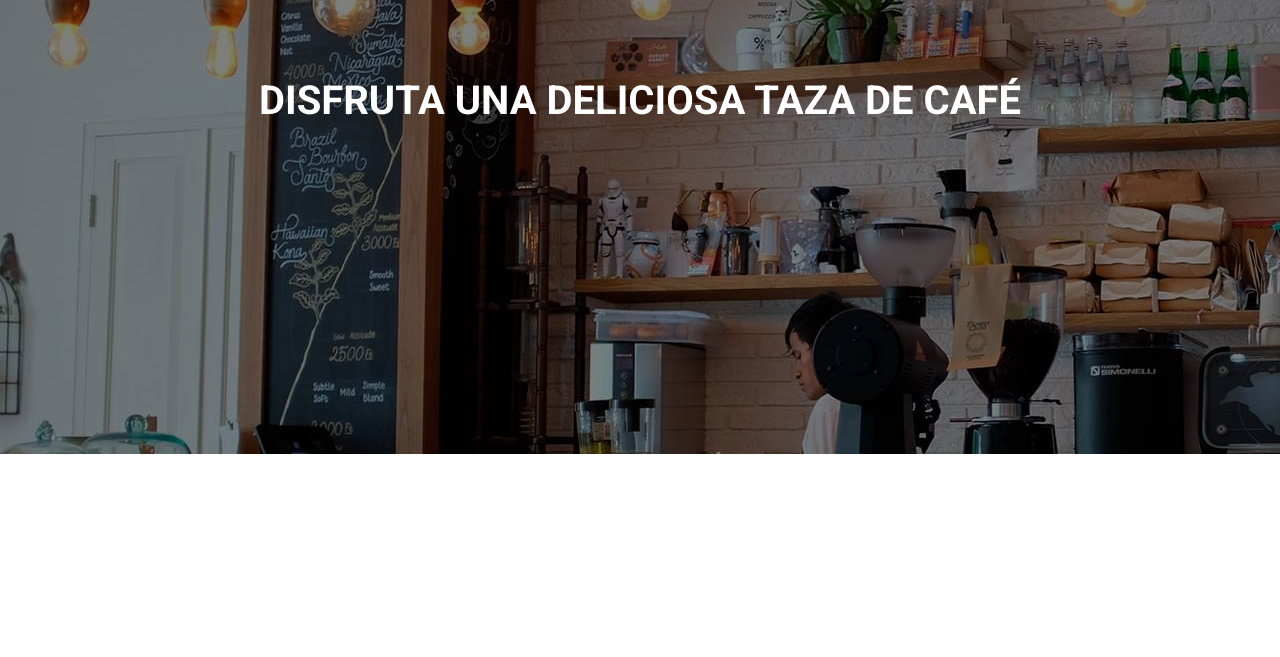
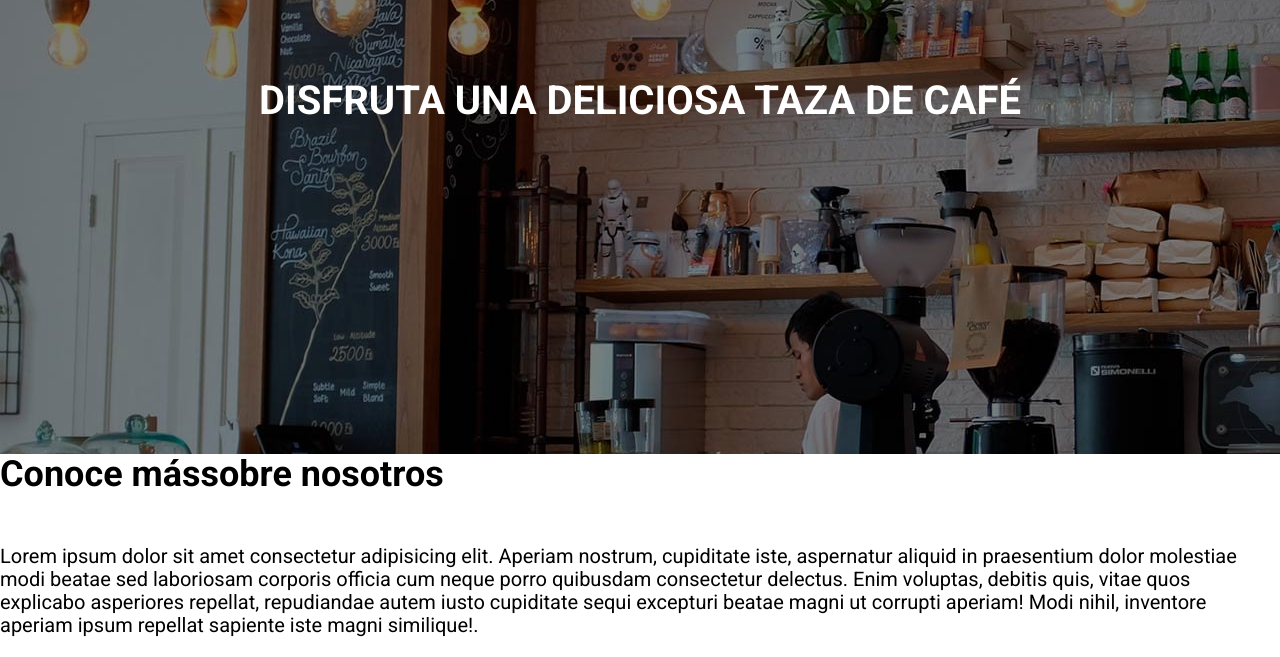
Before and after one commit to AldaMayorgaDev/05-Cafeter-a, a website: page index.html in a window 1280 px wide. Shown: the part 246-903 px from the top of the page. Before the commit the page ends 800 px from the top, so only its background shows below. Drawn offline with Linux system fonts and the light colour scheme.

Commit message:
Se agrega estructura y contendio a seccion main

```diff
--- a/index.html
+++ b/index.html
@@ -28,6 +28,16 @@
                 <h1 class="header__heading">Disfruta una deliciosa taza de café</h1>
             </div>
         </div>
-    </header>
+    </header> <!-- Fin Header -->
+
+    <main class="principal__contenedor principal__contenido">
+        <h2 class="principal__heading">
+            <span class="principal__span">Conoce más</span>sobre nosotros
+        </h2>
+        <p class="principal__parrafo">
+            Lorem ipsum dolor sit amet consectetur adipisicing elit. Aperiam nostrum, cupiditate iste, aspernatur aliquid in praesentium dolor molestiae modi beatae sed laboriosam corporis officia cum neque porro quibusdam consectetur delectus.
+            Enim voluptas, debitis quis, vitae quos explicabo asperiores repellat, repudiandae autem iusto cupiditate sequi excepturi beatae magni ut corrupti aperiam! Modi nihil, inventore aperiam ipsum repellat sapiente iste magni similique!.
+        </p>
+    </main><!-- Fin main -->
 </body>
 </html>
```
